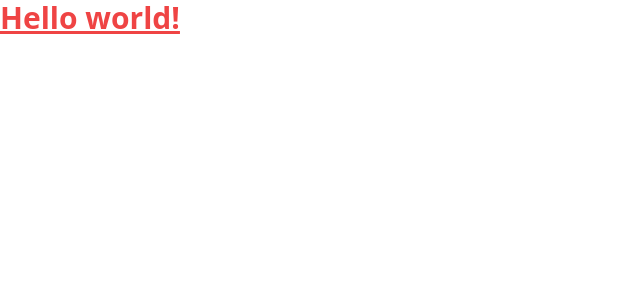
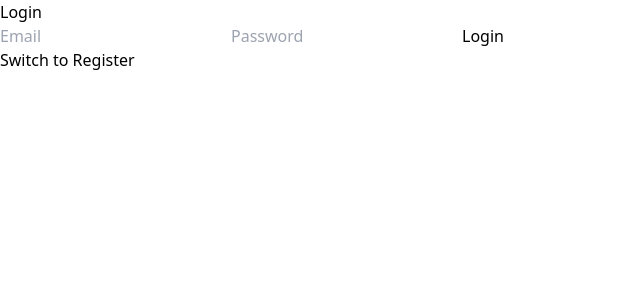
Before and after one commit to JuliaFS/Galeriq-Gyundogan, a React (Vite) app: page / in a window 1280 px wide. Shown: the top 300 px of the page, without its empty margins (0-640 px from the left). Built offline with nearby package versions, Linux system fonts and the light colour scheme.

Commit message:
add basic login and registration

```diff
--- a/src/App.tsx
+++ b/src/App.tsx
@@ -1,9 +1,17 @@
+import { useState } from 'react';
+import Login from './components/Login/Login';
 import './index.css';
+import Register from './components/Register/Register';
 
 export default function App() {
+  const [isLogin, setIsLogin] = useState(true);
+
   return (
-    <h1 className="text-3xl text-red-500 font-bold underline">
-      Hello world!
-    </h1>
-  )
+    <div className="App">
+      {isLogin ? <Login /> : <Register />}
+      <button onClick={() => setIsLogin(!isLogin)}>
+        {isLogin ? 'Switch to Register' : 'Switch to Login'}
+      </button>
+    </div>
+  );
 }
--- a/src/auth.ts
+++ /dev/null
@@ -1,6 +0,0 @@
-import { auth } from './firebaseConfig';
-import { signInWithEmailAndPassword, UserCredential } from "firebase/auth";
-
-export const authenticateUser = async (email: string, password: string): Promise<UserCredential> => {
-  return signInWithEmailAndPassword(auth, email, password);
-};
--- /dev/null
+++ b/src/components/Login/Login.tsx
@@ -0,0 +1,57 @@
+import React, { useState } from 'react';
+import { authenticateUser } from '../../services/authService';
+import { getUserData, saveUserData, UserData } from '../../services/firestoreService';
+
+const Login: React.FC = () => {
+  const [email, setEmail] = useState('');
+  const [password, setPassword] = useState('');
+  const [error, setError] = useState<string | null>(null);
+  const [user, setUser] = useState<UserData | null>(null);
+
+  const handleLogin = async () => {
+    try {
+      const userCredential = await authenticateUser(email, password);
+      const userId = userCredential.user.uid;
+
+      // Fetch or create user data in Firestore
+      let userData = await getUserData(userId);
+      if (!userData) {
+        userData = { email: userCredential.user.email! };
+        await saveUserData(userId, userData);
+      }
+
+      setUser(userData);
+      setError(null);
+    } catch (err) {
+      setError('Failed to login. Please check your credentials.');
+      console.error('Login error:', err);
+    }
+  };
+
+  return (
+    <div className="login-container">
+      <h2>Login</h2>
+      {error && <p className="error">{error}</p>}
+      <input
+        type="email"
+        value={email}
+        onChange={(e) => setEmail(e.target.value)}
+        placeholder="Email"
+      />
+      <input
+        type="password"
+        value={password}
+        onChange={(e) => setPassword(e.target.value)}
+        placeholder="Password"
+      />
+      <button onClick={handleLogin}>Login</button>
+      {user && (
+        <div className="user-info">
+          <h3>Welcome, {user.email}</h3>
+        </div>
+      )}
+    </div>
+  );
+};
+
+export default Login;
--- /dev/null
+++ b/src/components/Register/Register.tsx
@@ -0,0 +1,52 @@
+import React, { useState } from "react";
+import { auth } from "../../firebaseConfig";
+import { createUserWithEmailAndPassword } from "firebase/auth";
+
+const Register: React.FC = () => {
+  const [email, setEmail] = useState("");
+  const [password, setPassword] = useState("");
+  const [error, setError] = useState<string | null>(null);
+
+  const handleRegister = async (e: React.FormEvent) => {
+    e.preventDefault();
+    setError(null);
+
+    try {
+      await createUserWithEmailAndPassword(auth, email, password);
+      alert("Registration successful");
+    } catch (err) {
+      console.error("Registration error:", err);
+      setError("Failed to register. Please try again.");
+    }
+  };
+
+  return (
+    <div>
+      <h2>Register</h2>
+      <form onSubmit={handleRegister}>
+        <div>
+          <label>Email:</label>
+          <input
+            type="email"
+            value={email}
+            onChange={(e) => setEmail(e.target.value)}
+            required
+          />
+        </div>
+        <div>
+          <label>Password:</label>
+          <input
+            type="password"
+            value={password}
+            onChange={(e) => setPassword(e.target.value)}
+            required
+          />
+        </div>
+        <button type="submit">Register</button>
+      </form>
+      {error && <p style={{ color: "red" }}>{error}</p>}
+    </div>
+  );
+};
+
+export default Register;
--- a/src/firebaseConfig.ts
+++ b/src/firebaseConfig.ts
@@ -3,13 +3,16 @@ import { getAuth } from "firebase/auth";
 import { getFirestore } from "firebase/firestore";
 import { getStorage } from "firebase/storage";
 
+// Optional: log the environment variables to ensure they are being read correctly
+console.log("API Key:", import.meta.env.VITE_FIREBASE_API_KEY);
+
 const firebaseConfig = {
-    apiKey: "AIzaSyCUXpxfTu1Xwgf_NaLXeKRGl4Et3mFdSbg",
-    authDomain: "galeriq-gyundogan.firebaseapp.com",
-    projectId: "galeriq-gyundogan",
-    storageBucket: "galeriq-gyundogan.appspot.com",
-    messagingSenderId: "621172965260",
-    appId: "1:621172965260:web:80bd34ee0824bcf45760a9"
+    apiKey: import.meta.env.VITE_FIREBASE_API_KEY,
+    authDomain: import.meta.env.VITE_FIREBASE_AUTH_DOMAIN,
+    projectId: import.meta.env.VITE_FIREBASE_PROJECT_ID,
+    storageBucket: import.meta.env.VITE_FIREBASE_STORAGE_BUCKET,
+    messagingSenderId: import.meta.env.VITE_FIREBASE_MESSAGING_SENDER_ID,
+    appId: import.meta.env.VITE_FIREBASE_APP_ID,
   };
 
 // Initialize Firebase
--- a/src/firestoreService.ts
+++ /dev/null
@@ -1,17 +0,0 @@
-import { firestore } from './firebaseConfig';
-import { collection, doc, setDoc, getDoc } from "firebase/firestore";
-
-export interface UserData {
-  imageUrl: string;
-}
-
-export const saveUserData = async (userId: string, data: UserData): Promise<void> => {
-  const userDoc = doc(collection(firestore, "users"), userId);
-  await setDoc(userDoc, data, { merge: true });
-};
-
-export const getUserData = async (userId: string): Promise<UserData | undefined> => {
-  const userDoc = doc(collection(firestore, "users"), userId);
-  const docSnapshot = await getDoc(userDoc);
-  return docSnapshot.exists() ? (docSnapshot.data() as UserData) : undefined;
-};
--- /dev/null
+++ b/src/services/authService.ts
@@ -0,0 +1,10 @@
+import { auth } from '../firebaseConfig';
+import { createUserWithEmailAndPassword, signInWithEmailAndPassword, UserCredential } from "firebase/auth";
+
+export const authenticateUser = async (email: string, password: string): Promise<UserCredential> => {
+  return signInWithEmailAndPassword(auth, email, password);
+};
+
+export const registerUser = async (email: string, password: string): Promise<UserCredential> => {
+  return createUserWithEmailAndPassword(auth, email, password);
+};
--- /dev/null
+++ b/src/services/firestoreService.ts
@@ -0,0 +1,19 @@
+import { firestore } from '../firebaseConfig';
+import { doc, getDoc, setDoc } from "firebase/firestore";
+
+export interface UserData {
+  email: string;
+  displayName?: string;
+  photoURL?: string;
+}
+
+export const getUserData = async (userId: string): Promise<UserData | undefined> => {
+  const userDoc = doc(firestore, "users", userId);
+  const docSnapshot = await getDoc(userDoc);
+  return docSnapshot.exists() ? (docSnapshot.data() as UserData) : undefined;
+};
+
+export const saveUserData = async (userId: string, data: UserData): Promise<void> => {
+  const userDoc = doc(firestore, "users", userId);
+  await setDoc(userDoc, data, { merge: true });
+};
--- a/src/storageService.ts
+++ b/src/services/storageService.ts
@@ -1,4 +1,4 @@
-import { storage } from './firebaseConfig';
+import { storage } from '../firebaseConfig';
 import { ref, uploadBytes, getDownloadURL } from "firebase/storage";
 
 export const uploadImage = async (file: File, userId: string): Promise<string> => {
```
Also changed, not shown: 1 other file (tests, documents, lock files or other folders).
